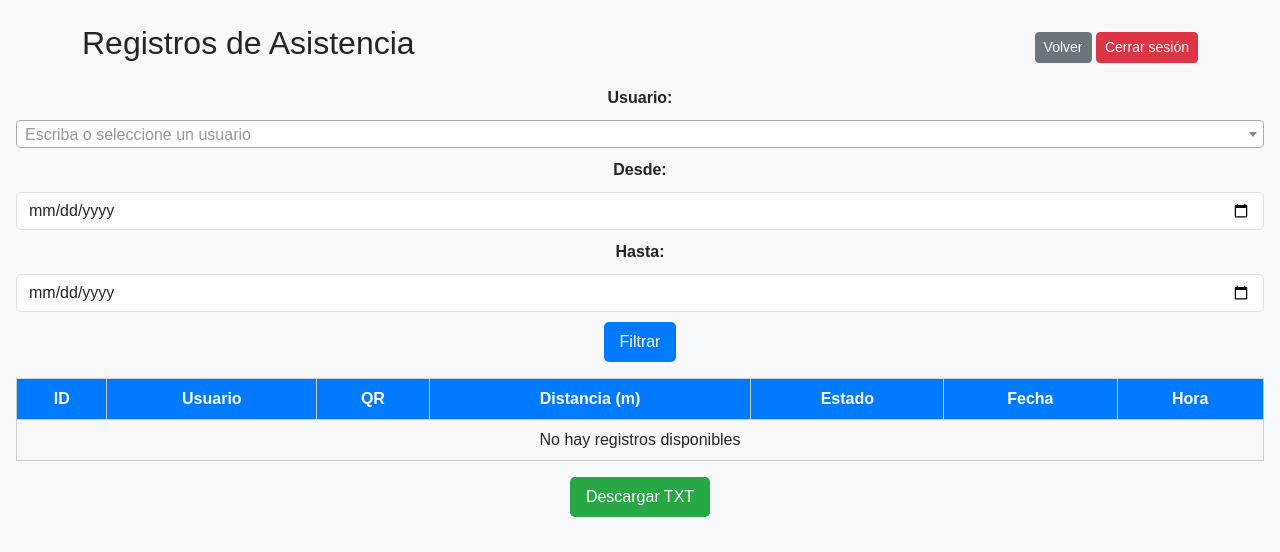
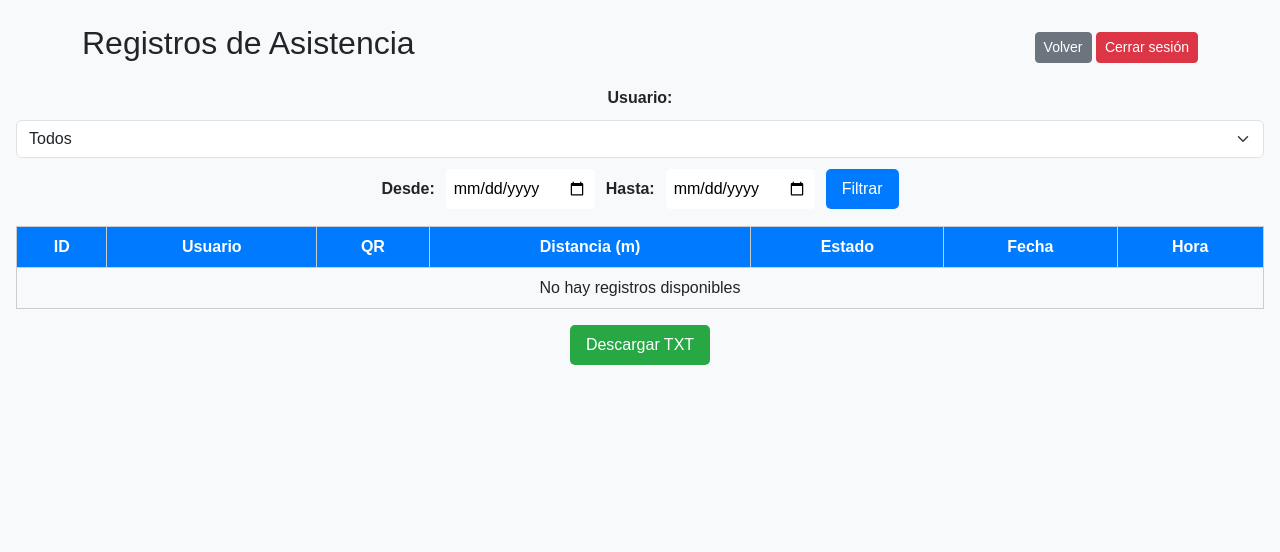
Before and after one commit to hectorxavier/qr-reader-web, a Flask app: page /registros in a window 1280 px wide. Shown: the top 552 px of the page. Run offline with Flask 3, Linux system fonts and the light colour scheme; a user stored in the database is signed in; data that the repository does not hold is empty; parts of the project's set-up code (start-up, migrations or seed data) failed here and were passed over; some libraries are stand-ins or nearby versions.

Commit message:
Mejora HTML registros

```diff
--- a/templates/registros.html
+++ b/templates/registros.html
@@ -10,6 +10,7 @@
         main { padding: 1rem; }
         form { margin-bottom: 1rem; display: flex; flex-wrap: wrap; gap: 10px; justify-content: center; align-items: center; }
         label { font-weight: bold; }
+        input, select { padding: 0.5rem; border: 1px solid #f8f9fa; border-radius: 5px; }
         table { width: 100%; border-collapse: collapse; margin-top: 1rem; }
         th, td { border: 1px solid #ccc; padding: 0.5rem; text-align: center; }
         th { background-color: #007bff; color: white; }
@@ -21,9 +22,6 @@
         .btn-download:hover { background: #218838; }
         .card, .table-responsive { margin-top: 20px; }
     </style>
-
-    <!-- Select2 CSS -->
-    <link href="https://cdn.jsdelivr.net/npm/select2@4.1.0-rc.0/dist/css/select2.min.css" rel="stylesheet" />
 </head>
 <body>
 <div class="container mt-4">
@@ -47,10 +45,10 @@
                 </select>
 
             <label for="fecha_inicio">Desde:</label>
-            <input type="date" id="fecha_inicio" name="fecha_inicio" value="{{ request.args.get('fecha_inicio', '') }}" class="form-control">
+            <input type="date" id="fecha_inicio" name="fecha_inicio" value="{{ request.args.get('fecha_inicio', '') }}">
 
             <label for="fecha_fin">Hasta:</label>
-            <input type="date" id="fecha_fin" name="fecha_fin" value="{{ request.args.get('fecha_fin', '') }}" class="form-control">
+            <input type="date" id="fecha_fin" name="fecha_fin" value="{{ request.args.get('fecha_fin', '') }}">
 
             <button type="submit">Filtrar</button>
         </form>
@@ -99,18 +97,5 @@
             </a>
         </div>
     </main>
-
-    <!-- Scripts -->
-    <script src="https://code.jquery.com/jquery-3.6.0.min.js"></script>
-    <script src="https://cdn.jsdelivr.net/npm/select2@4.1.0-rc.0/dist/js/select2.min.js"></script>
-    <script>
-        $(document).ready(function() {
-            $('#usuario').select2({
-                placeholder: "Escriba o seleccione un usuario",
-                allowClear: true,
-                width: 'resolve'
-            });
-        });
-    </script>
 </body>
 </html>
```
Lines whose indentation alone changed are shown as unchanged.
